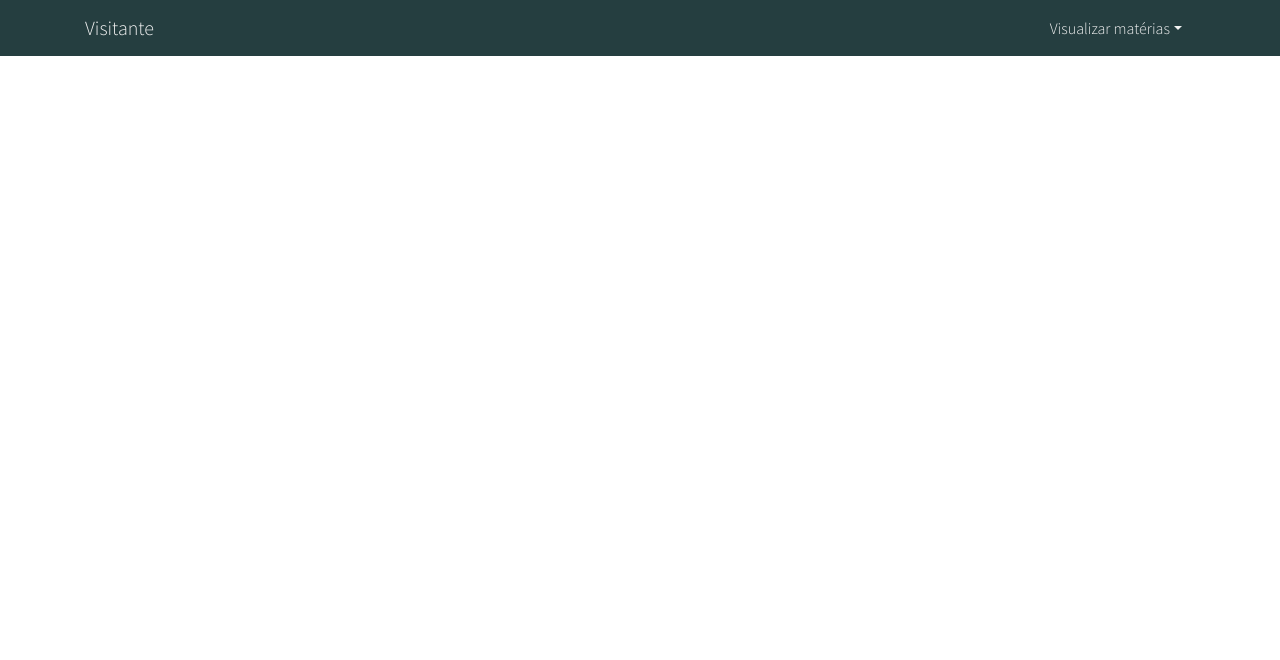
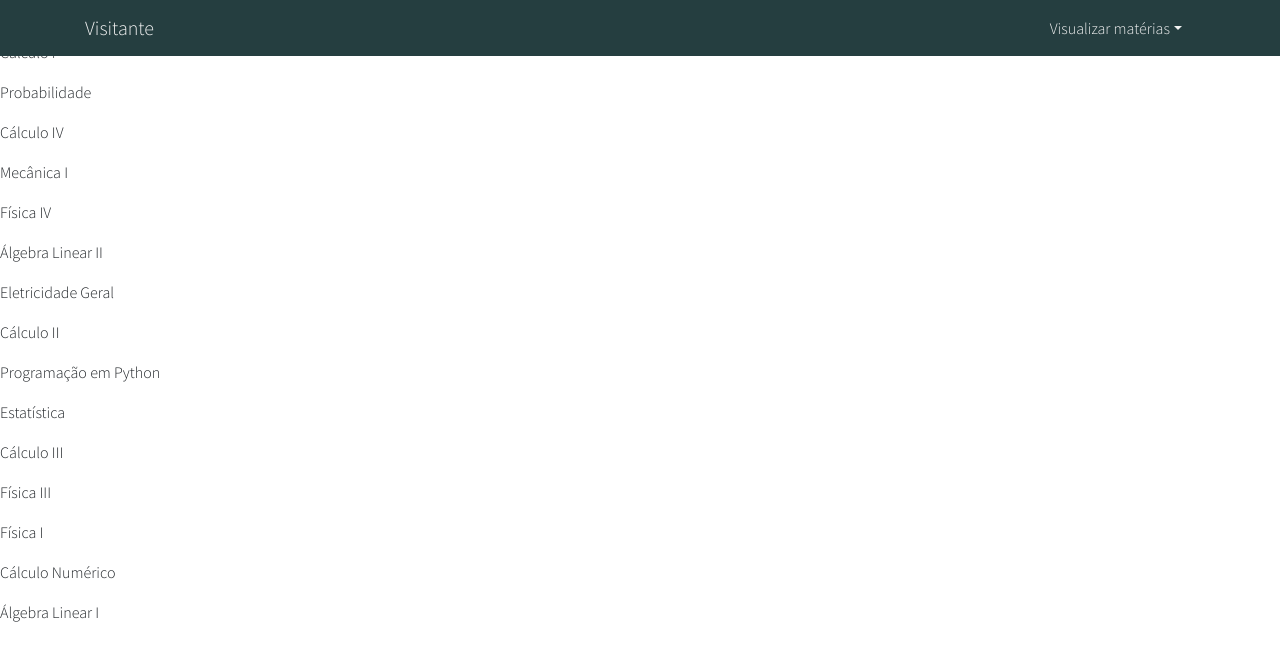
Before and after one commit to carolzinhamgonzalez/estudarcomvc, a React (Create React App) app: page / in a window 1280 px wide. Shown: the top 660 px of the page. Built offline with nearby package versions, Linux system fonts and the light colour scheme; some icons are missing.

Commit message:
state json

```diff
--- a/src/containers/Test.js
+++ b/src/containers/Test.js
@@ -2,19 +2,89 @@ import React, { Component } from 'react';
 import Data from '../courses.json';
 
 class Matter extends Component {
+  constructor(props){
+    super(props)
+    this.state = {myData: null}
+  }
+
   componentDidMount(){
-    let batata = Data;
-    console.log(batata);
-    console.log(batata[0]);
+    this.setState({myData: Data})
+    // console.log(batata);
+    // console.log(batata[0]);
+  }
+
+  componentDidUpdate() {
+    console.log(this.state.myData)
   }
 
   render() {
-    return (
-      <div>
-
-      </div>
-    );
+    if (this.state.myData !== null) {
+      return (
+        <div>
+          {this.state.myData.map(x => <p key={x.id}> {x.name} </p>)}
+        </div>
+      )
+    } else {
+      return (
+        <div>oi</div>
+      )
+    }
   }
 }
 
 export default Matter;
+
+//   componentDidMount(){
+//     const objMatters = [];
+//     const options = {
+//       method: "get",
+//       headers: {'Content-Type': 'application/json'}
+//     };
+
+//     fetch(Data, options)
+//       .then((res) => {
+//         if (res.status !== 200) {
+//           throw new Error('Request failed');
+//         }
+//         return res.json();
+//       })
+//       .then(data => {objMatters.push(data);
+//         this.setState({objMatters: objMatters})
+//       })
+// }
+
+
+  // componentDidMount(){
+
+  //   var xmlhttp = new XMLHttpRequest()
+  //   xmlhttp.onreadystatechange = function () {
+  //       console.log(JSON.parse(this.responseText));
+  //       // let myData;
+  //       // myArr.forEach((infos) => {myData.push(infos)});
+  //     }
+  //   xmlhttp.open('GET', Data)
+  //   xmlhttp.send()
+
+  // }
+
+  // let myData = JSON.parse(Data);
+    // this.setState({myData: myData});
+
+    // $(document).ready(function(){
+    //   const objMatters
+    //   $ajax({
+    //     dataType: "json",
+    //     Data,
+    //     success: (data => {objMatters.push(data);
+    //               this.setState({objMatters: objMatters})
+    //             })
+    //   });
+    // })
+
+    // var xmlhttp = new XMLHttpRequest()
+    // xmlhttp.onreadystatechange = function () {
+    //     var myData = JSON.parse(this.responseText)
+    //     console.log(myData);
+    //   }
+    // xmlhttp.open('GET', Data)
+    // xmlhttp.send()
```
